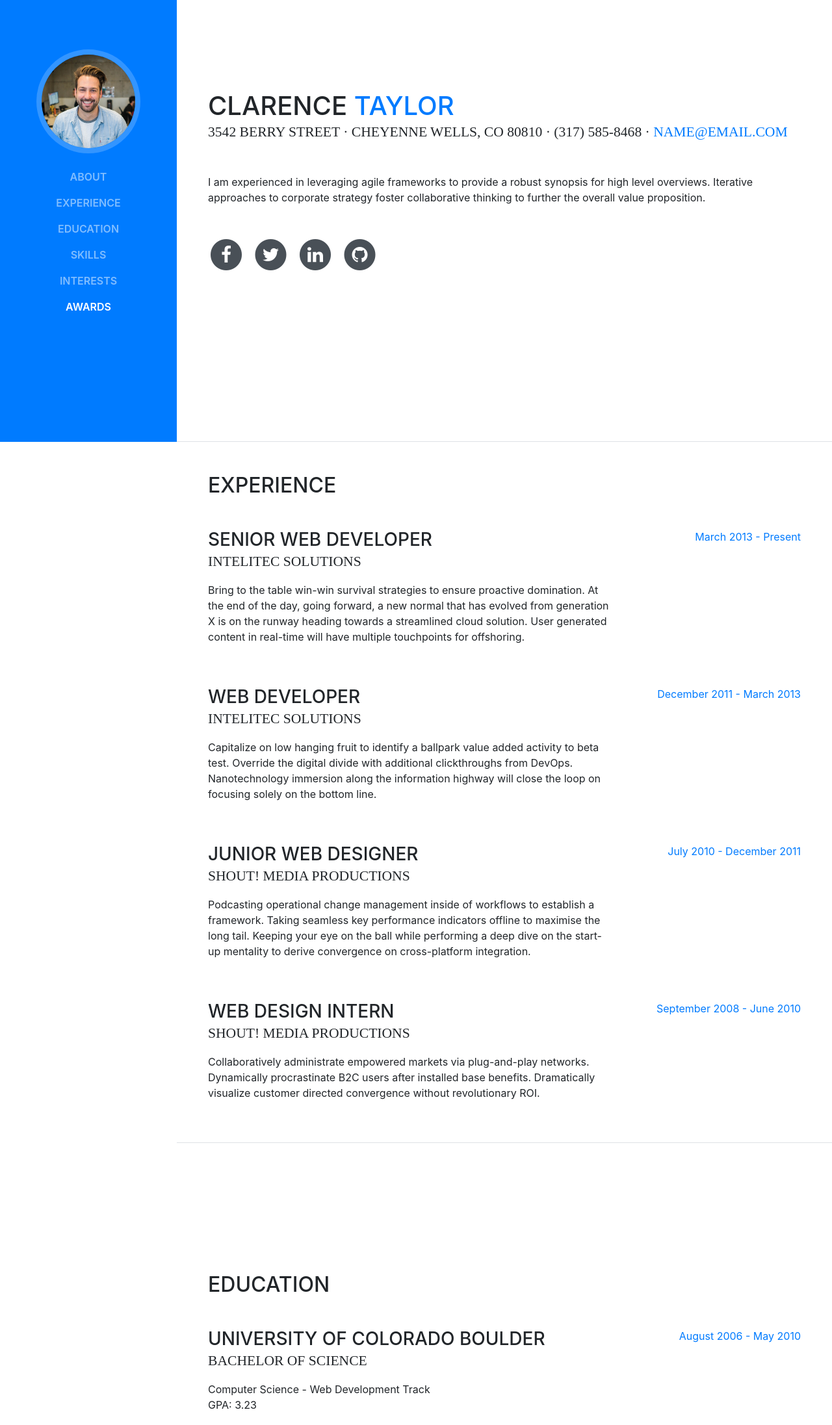
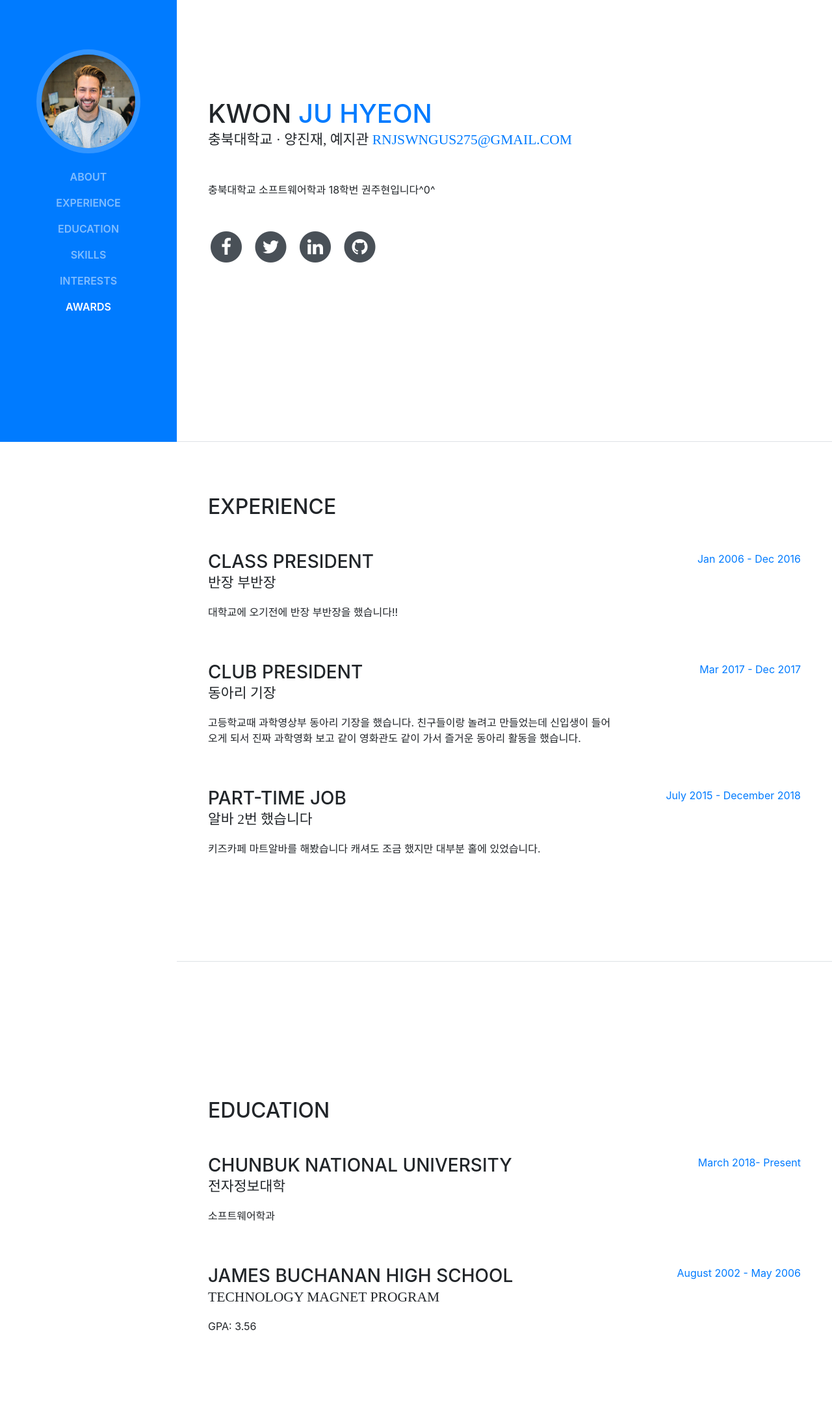
Before and after one commit to rnjswngus275/dddsfffs.io, a website with bundled scripts: page static web/index.html in a window 1280 px wide. Shown: the part 120-2313 px from the top of the page at 65% size. Built offline with nearby package versions, Linux system fonts and the light colour scheme; a web font is replaced by a local one.

Commit message:
secondlikelion

```diff
--- a/static web/index.html
+++ b/static web/index.html
@@ -65,13 +65,13 @@
 
       <section class="resume-section p-3 p-lg-5 d-flex d-column" id="about">
         <div class="my-auto">
-          <h1 class="mb-0">Clarence
-            <span class="text-primary">Taylor</span>
+          <h1 class="mb-0">Kwon
+            <span class="text-primary">ju hyeon</span>
           </h1>
-          <div class="subheading mb-5">3542 Berry Street · Cheyenne Wells, CO 80810 · (317) 585-8468 ·
-            <a href="mailto:name@email.com">name@email.com</a>
+          <div class="subheading mb-5">충북대학교 · 양진재,  예지관
+            <a href="mailto:name@email.com">rnjswngus275@gmail.com</a>
           </div>
-          <p class="mb-5">I am experienced in leveraging agile frameworks to provide a robust synopsis for high level overviews. Iterative approaches to corporate strategy foster collaborative thinking to further the overall value proposition.</p>
+          <p class="mb-5">충북대학교 소프트웨어학과 18학번 권주현입니다^0^ </p>
           <ul class="list-inline list-social-icons mb-0">
             <li class="list-inline-item">
               <a href="#">
@@ -115,45 +115,45 @@
 
           <div class="resume-item d-flex flex-column flex-md-row mb-5">
             <div class="resume-content mr-auto">
-              <h3 class="mb-0">Senior Web Developer</h3>
-              <div class="subheading mb-3">Intelitec Solutions</div>
-              <p>Bring to the table win-win survival strategies to ensure proactive domination. At the end of the day, going forward, a new normal that has evolved from generation X is on the runway heading towards a streamlined cloud solution. User generated content in real-time will have multiple touchpoints for offshoring.</p>
+              <h3 class="mb-0">Class president</h3>
+              <div class="subheading mb-3">반장 부반장</div>
+              <p>대학교에 오기전에 반장 부반장을 했습니다!!</p>
             </div>
             <div class="resume-date text-md-right">
-              <span class="text-primary">March 2013 - Present</span>
+              <span class="text-primary">Jan 2006 - Dec 2016</span>
             </div>
           </div>
 
           <div class="resume-item d-flex flex-column flex-md-row mb-5">
             <div class="resume-content mr-auto">
-              <h3 class="mb-0">Web Developer</h3>
-              <div class="subheading mb-3">Intelitec Solutions</div>
-              <p>Capitalize on low hanging fruit to identify a ballpark value added activity to beta test. Override the digital divide with additional clickthroughs from DevOps. Nanotechnology immersion along the information highway will close the loop on focusing solely on the bottom line.</p>
+              <h3 class="mb-0">Club president</h3>
+              <div class="subheading mb-3">동아리 기장</div>
+              <p>고등학교때 과학영상부 동아리 기장을 했습니다. 친구들이랑 놀려고 만들었는데 신입생이 들어오게 되서 진짜 과학영화 보고 같이 영화관도 같이 가서 즐거운 동아리 활동을 했습니다.</p>
             </div>
             <div class="resume-date text-md-right">
-              <span class="text-primary">December 2011 - March 2013</span>
+              <span class="text-primary">Mar 2017 - Dec 2017</span>
             </div>
           </div>
 
           <div class="resume-item d-flex flex-column flex-md-row mb-5">
             <div class="resume-content mr-auto">
-              <h3 class="mb-0">Junior Web Designer</h3>
-              <div class="subheading mb-3">Shout! Media Productions</div>
-              <p>Podcasting operational change management inside of workflows to establish a framework. Taking seamless key performance indicators offline to maximise the long tail. Keeping your eye on the ball while performing a deep dive on the start-up mentality to derive convergence on cross-platform integration.</p>
+              <h3 class="mb-0">Part-time job</h3>
+              <div class="subheading mb-3">알바 2번 했습니다</div>
+              <p>키즈카페 마트알바를 해봤습니다 캐셔도 조금 했지만 대부분 홀에 있었습니다.</p>
             </div>
             <div class="resume-date text-md-right">
-              <span class="text-primary">July 2010 - December 2011</span>
+              <span class="text-primary">July 2015 - December 2018</span>
             </div>
           </div>
 
           <div class="resume-item d-flex flex-column flex-md-row">
             <div class="resume-content mr-auto">
-              <h3 class="mb-0">Web Design Intern</h3>
-              <div class="subheading mb-3">Shout! Media Productions</div>
-              <p>Collaboratively administrate empowered markets via plug-and-play networks. Dynamically procrastinate B2C users after installed base benefits. Dramatically visualize customer directed convergence without revolutionary ROI.</p>
+              <h3 class="mb-0"></h3>
+              <div class="subheading mb-3"></div>
+              <p></p>
             </div>
             <div class="resume-date text-md-right">
-              <span class="text-primary">September 2008 - June 2010</span>
+              <span class="text-primary"></span>
             </div>
           </div>
 
@@ -167,13 +167,13 @@
 
           <div class="resume-item d-flex flex-column flex-md-row mb-5">
             <div class="resume-content mr-auto">
-              <h3 class="mb-0">University of Colorado Boulder</h3>
-              <div class="subheading mb-3">Bachelor of Science</div>
-              <div>Computer Science - Web Development Track</div>
-              <p>GPA: 3.23</p>
+              <h3 class="mb-0">chunbuk national university</h3>
+              <div class="subheading mb-3">전자정보대학</div>
+              <div>소프트웨어학과</div>
+              <p></p>
             </div>
             <div class="resume-date text-md-right">
-              <span class="text-primary">August 2006 - May 2010</span>
+              <span class="text-primary">March 2018- Present</span>
             </div>
           </div>
 
@@ -195,7 +195,7 @@
         <div class="my-auto">
           <h2 class="mb-5">Skills</h2>
 
-          <div class="subheading mb-3">Programming Languages &amp; Tools</div>
+          <div class="subheading mb-3">I WILL LEARN THIS Programming Languages &amp; Tools</div>
           <ul class="list-inline list-icons">
             <li class="list-inline-item">
               <i class="devicons devicons-html5"></i>
@@ -253,8 +253,8 @@
       <section class="resume-section p-3 p-lg-5 d-flex flex-column" id="interests">
         <div class="my-auto">
           <h2 class="mb-5">Interests</h2>
-          <p>Apart from being a web developer, I enjoy most of my time being outdoors. In the winter, I am an avid skiier and novice ice climber. During the warmer months here in Colorado, I enjoy mountain biking, free climbing, and kayaking.</p>
-          <p class="mb-0">When forced indoors, I follow a number of sci-fi and fantasy genre movies and television shows, I am an aspiring chef, and I spend a large amount of my free time exploring the latest technolgy advancements in the front-end web development world.</p>
+          <p>저는 먹고 자는것을 제일 좋아합니다. 맛있는것을 먹으면 세상제일 행복해지고 밤에 잠자리에 누우면 여기가 천국 같습니다! 나중에 돈을 많이 벌면 놀고먹고자고 하고싶습니당^0^</p>
+          <p class="mb-0"></p>
         </div>
       </section>
 
@@ -262,33 +262,33 @@
         <div class="my-auto">
           <h2 class="mb-5">Awards &amp; Certifications</h2>
           <ul class="fa-ul mb-0">
+            <li>준비중
+              <i class="fa-li fa fa-trophy text-warning"></i>
+              </li>
             <li>
               <i class="fa-li fa fa-trophy text-warning"></i>
-              Google Analytics Certified Developer</li>
+              </li>
             <li>
               <i class="fa-li fa fa-trophy text-warning"></i>
-              Mobile Web Specialist - Google Certification</li>
+              <sup></sup>
+              </li>
             <li>
               <i class="fa-li fa fa-trophy text-warning"></i>
-              1<sup>st</sup>
-              Place - University of Colorado Boulder - Emerging Tech Competition 2009</li>
+              <sup></sup>
+             </li>
             <li>
               <i class="fa-li fa fa-trophy text-warning"></i>
-              1<sup>st</sup>
-              Place - University of Colorado Boulder - Adobe Creative Jam 2008 (UI Design Category)</li>
-            <li>
-              <i class="fa-li fa fa-trophy text-warning"></i>
-              2<sup>nd</sup>
-              Place - University of Colorado Boulder - Emerging Tech Competition 2008</li>
+              <sup></sup>
+             </li>
             <li>
             <li>
               <i class="fa-li fa fa-trophy text-warning"></i>
-              1<sup>st</sup>
-              Place - James Buchanan High School - Hackathon 2006</li>
+              <sup></sup>
+             </li>
             <li>
               <i class="fa-li fa fa-trophy text-warning"></i>
-              3<sup>rd</sup>
-              Place - James Buchanan High School - Hackathon 2005</li>
+              <sup></sup>
+             </li>
           </ul>
         </div>
       </section>
```
